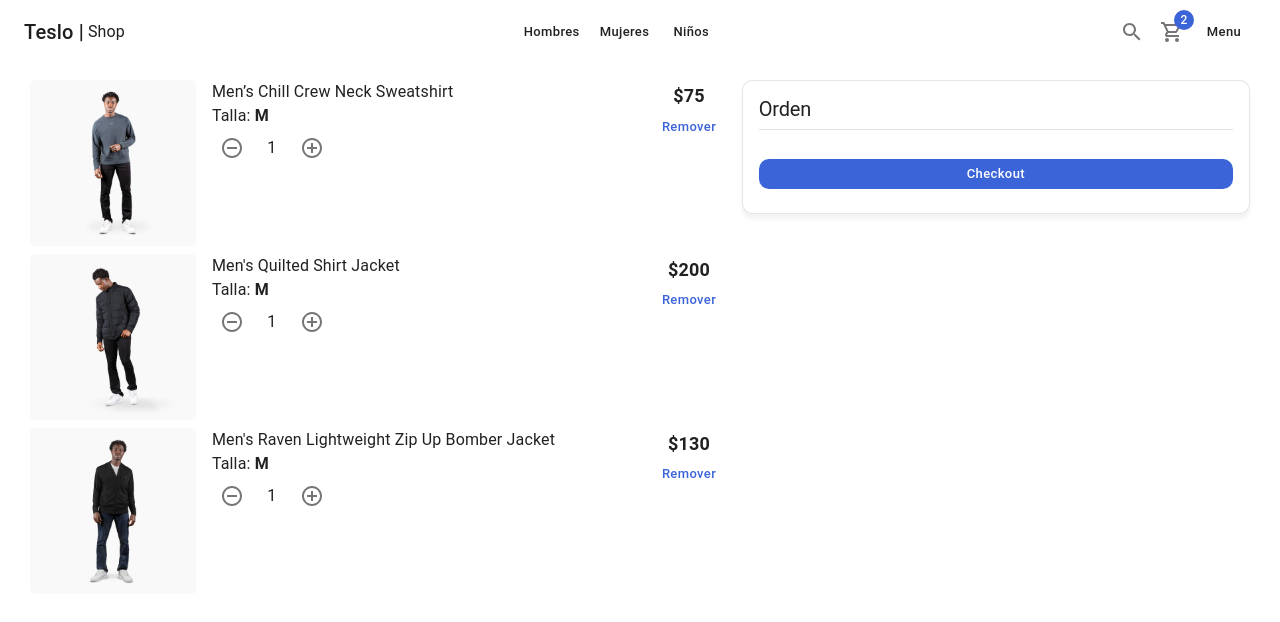
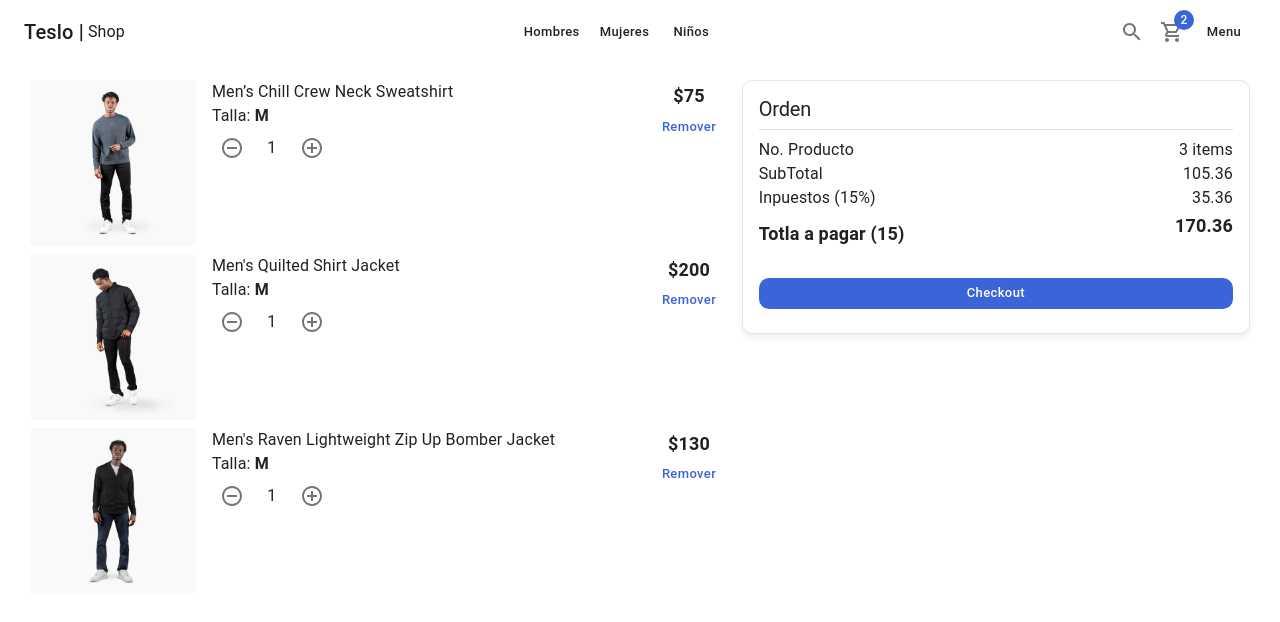
Before and after one commit to GerardoDev25/teslo-shop__Nextjs_curso, a Next.js app: page /cart in a window 1280 px wide. Shown: the top 622 px of the page. Built offline with nearby package versions, Linux system fonts and the light colour scheme.

Commit message:
20. Resumen de la Orden

```diff
--- a/components/cart/CartList.tsx
+++ b/components/cart/CartList.tsx
@@ -1,4 +1,3 @@
-import { initialData } from '@/database/products';
 import {
   Box,
   Button,
@@ -9,7 +8,10 @@ import {
   Typography,
 } from '@mui/material';
 import NextLink from 'next/link';
+
 import { ItemCounter } from '../ui';
+import { initialData } from '@/database/products';
+import { FC } from 'react';
 
 const productsInCart = [
   initialData.products[0],
@@ -17,7 +19,11 @@ const productsInCart = [
   initialData.products[2],
 ];
 
-export const CartList = () => {
+interface Props {
+  editable?: boolean;
+}
+
+export const CartList: FC<Props> = ({ editable = false }) => {
   return (
     <>
       {productsInCart.map((product) => (
@@ -42,8 +48,11 @@ export const CartList = () => {
               <Typography variant='body1'>
                 Talla: <strong>M</strong>
               </Typography>
-              {/* condicional */}
-              <ItemCounter />
+              {editable ? (
+                <ItemCounter />
+              ) : (
+                <Typography variant='h4'>3</Typography>
+              )}
             </Box>
           </Grid>
           <Grid
@@ -54,7 +63,11 @@ export const CartList = () => {
             flexDirection={'column'}
           >
             <Typography variant='subtitle1'>${`${product.price}`}</Typography>
-            <Button variant='text' color='secondary'>Remover</Button>
+            {editable && (
+              <Button variant='text' color='secondary'>
+                Remover
+              </Button>
+            )}
           </Grid>
         </Grid>
       ))}
--- /dev/null
+++ b/components/cart/OrderSummary.tsx
@@ -0,0 +1,35 @@
+import { Grid, Typography } from '@mui/material';
+
+export const OrderSummary = () => {
+  return (
+    <Grid container>
+      <Grid item xs={6}>
+        <Typography>No. Producto</Typography>
+      </Grid>
+      <Grid item xs={6} display='flex' justifyContent={'end'}>
+        <Typography>3 items</Typography>
+      </Grid>
+
+      <Grid item xs={6}>
+        <Typography>SubTotal</Typography>
+      </Grid>
+      <Grid item xs={6} display='flex' justifyContent={'end'}>
+        <Typography>{`${105.36}`}</Typography>
+      </Grid>
+
+      <Grid item xs={6}>
+        <Typography>Inpuestos (15%)</Typography>
+      </Grid>
+      <Grid item xs={6} display='flex' justifyContent={'end'}>
+        <Typography>{`${35.36}`}</Typography>
+      </Grid>
+
+      <Grid item xs={6} sx={{ mt: 1 }}>
+        <Typography variant='subtitle1'>Totla a pagar (15)</Typography>
+      </Grid>
+      <Grid item xs={6} display='flex' justifyContent={'end'}>
+        <Typography variant='subtitle1'>{`${170.36}`}</Typography>
+      </Grid>
+    </Grid>
+  );
+};
--- a/components/cart/index.ts
+++ b/components/cart/index.ts
@@ -1 +1,2 @@
 export * from './CartList';
+export * from './OrderSummary';
--- a/pages/cart/index.tsx
+++ b/pages/cart/index.tsx
@@ -1,5 +1,3 @@
-import { CartList } from '@/components/cart';
-import { ShopLayout } from '@/components/layout';
 import {
   Box,
   Button,
@@ -10,6 +8,9 @@ import {
   Typography,
 } from '@mui/material';
 
+import { CartList, OrderSummary } from '@/components/cart';
+import { ShopLayout } from '@/components/layout';
+
 const CardPage = () => {
   return (
     <ShopLayout
@@ -19,14 +20,15 @@ const CardPage = () => {
       <Typography variant='h1' component={'h1'}>
         <Grid container>
           <Grid item xs={12} sm={7}>
-            <CartList />
+            <CartList editable/>
           </Grid>
           <Grid item xs={12} sm={5}>
             <Card className='summary-card'>
               <CardContent>
                 <Typography variant='h2'>Orden</Typography>
                 <Divider sx={{ my: 1 }} />
-                {/* orden summary */}
+
+                <OrderSummary />
                 <Box sx={{ mt: 3 }}>
                   <Button color='secondary' className='circular-btn' fullWidth>
                     Checkout
```
